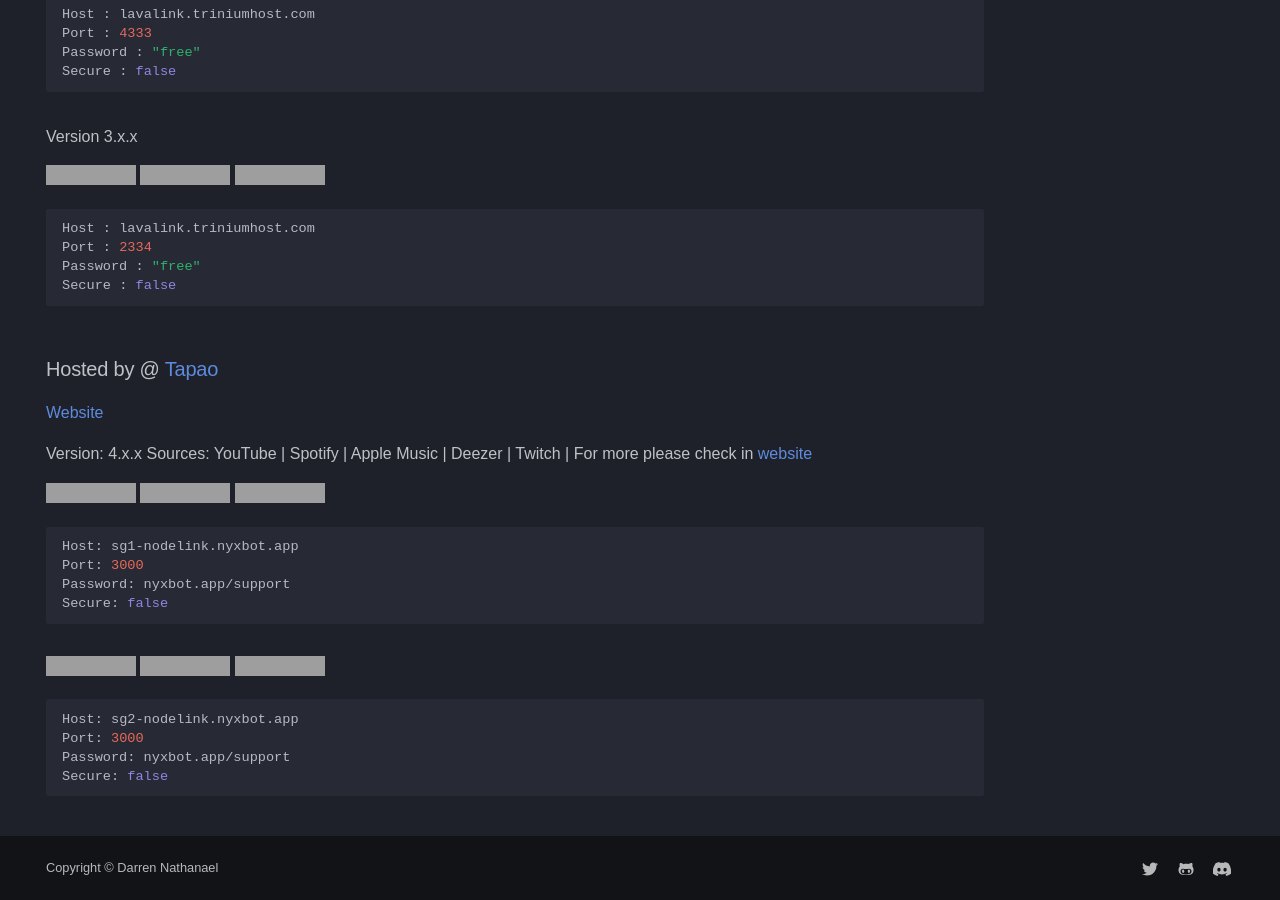
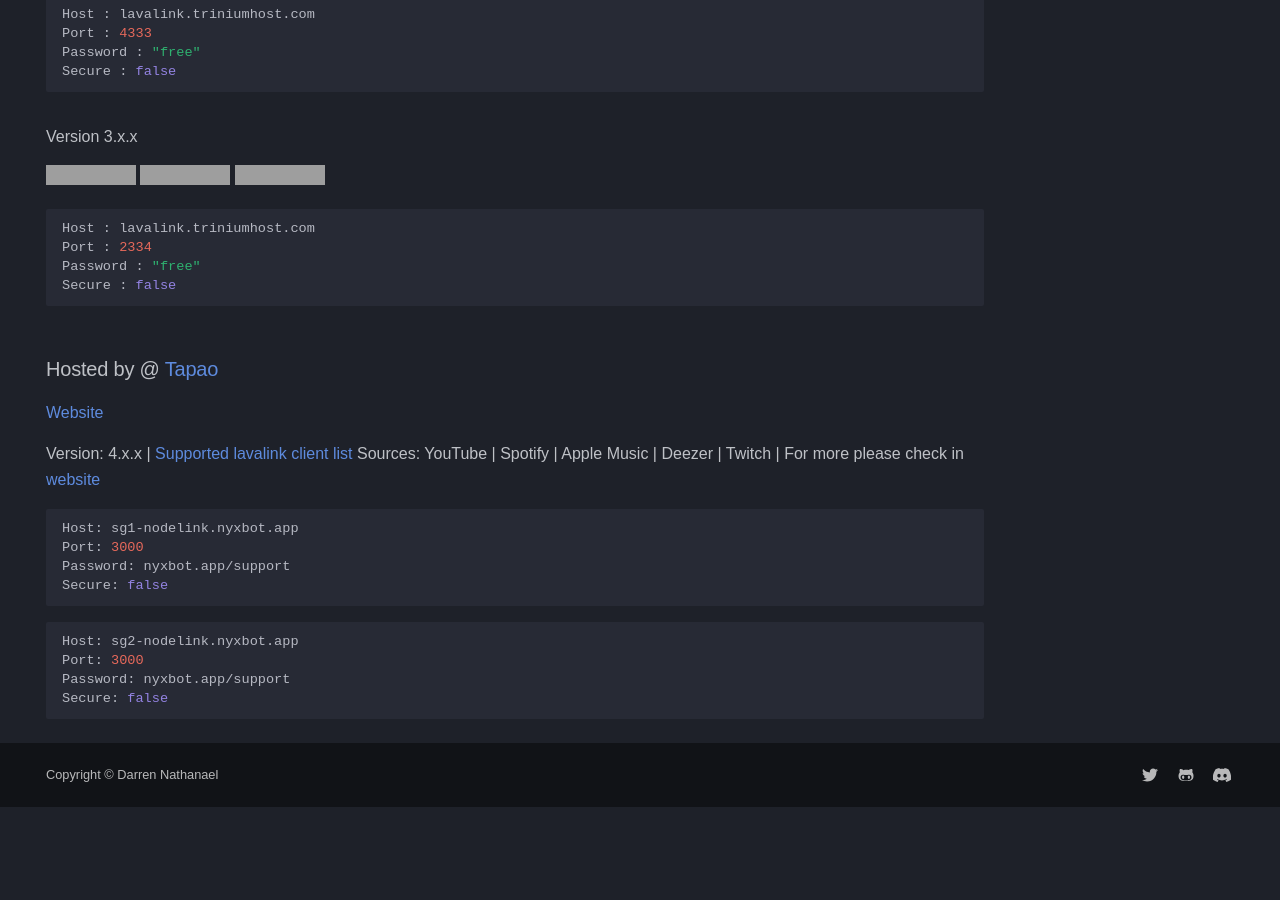
Before and after one commit to DarrenOfficial/lavalink-list, an MkDocs documentation site: the page built from docs/NoSSL/Lavalink-NonSSL.md, in a window 1280 px wide and 900 px high, scrolled down 2589 px. Built offline with MkDocs 1.6.1 and Material for MkDocs 9.7.7, drawn with Linux system fonts in a browser that asks for light colours; some web fonts are replaced; comment, search, counter and statistics services are not loaded; a style sheet for code colours, icons or effects is not loaded; after the commit the page ends 3396 px from its top, so only the background shows below that; grey boxes are pictures that could not be loaded.

Commit message:
Update Lavalink-NonSSL.md

````diff
--- a/docs/NoSSL/Lavalink-NonSSL.md
+++ b/docs/NoSSL/Lavalink-NonSSL.md
@@ -129,10 +129,9 @@ Secure : false
 ### Hosted by @ [Tapao](https://github.com/Tapao-NonSen)
 [Website](https://tapao.nyxbot.app/free-nodelink)
 
-Version: 4.x.x
+Version: 4.x.x | [Supported lavalink client list](https://github.com/performanC/nodelink?tab=readme-ov-file#usage)
 Sources: YouTube | Spotify | Apple Music | Deezer | Twitch | For more please check in [website](https://tapao.nyxbot.app/free-nodelink)
 
-![Status](https://lavalink-list-api.ajieblogs.eu.org/sg1-nodelink-nyxbot-app-3000/badge/Status) ![Load](https://list-api.ajieblogs.eu.org/sg1-nodelink-nyxbot-app-3000/badge/Load) ![Players](https://lavalink-list-api.ajieblogs.eu.org/sg1-nodelink-nyxbot-app-3000/badge/Players)
 ```bash
 Host: sg1-nodelink.nyxbot.app
 Port: 3000
````
Also changed, not shown: other parts of docs/NoSSL/Lavalink-NonSSL.md (+0 -1 lines).
